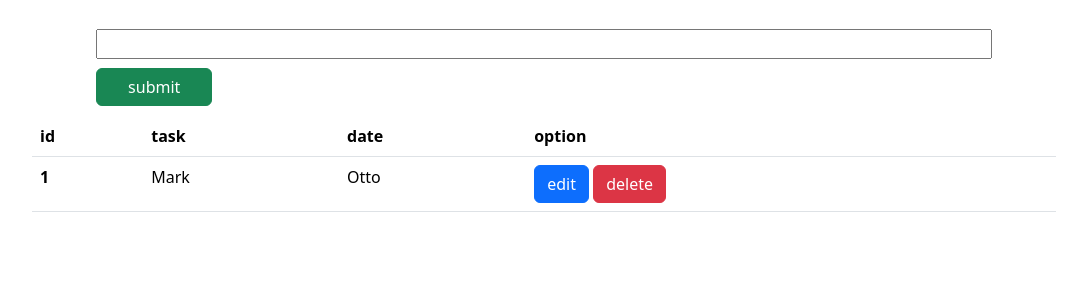
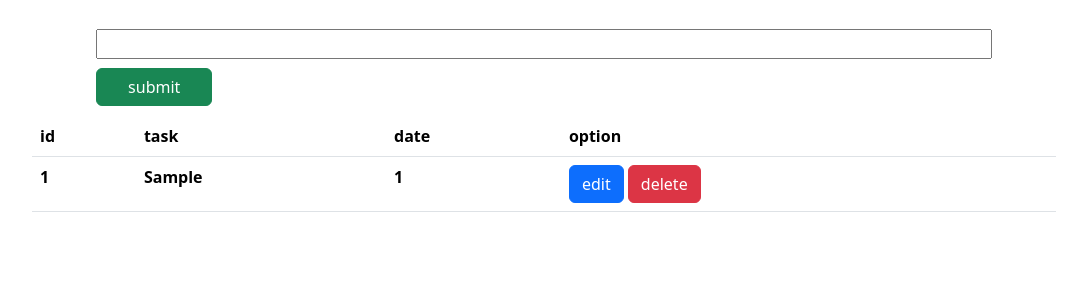
Before and after one commit to mounir2113/php_projects, a PHP site: page / in a window 1280 px wide. Shown: the top 300 px of the page, without its empty margins (96-1183 px from the left). Run offline with PHP 8.4, Linux system fonts and the light colour scheme; tables that the repository leaves empty or names only in its code hold one stand-in row (values such as "Sample post"); lists and menus that the app fills with data are empty.

Commit message:
Update index.php
small improvment

```diff
--- a/TODOAPP/index.php
+++ b/TODOAPP/index.php
@@ -1,6 +1,10 @@
-<?php $conn= mysqli_connect("localhost" , "root" ,'','todoapp');
+<?php
+session_start();
+$conn= mysqli_connect("localhost" , "root" ,'','todoapp');
 $sql= "SELECT * FROM `todolist` ";
 $result= mysqli_query($conn,$sql) ;
+$counter = 0;
+//  print_r (mysqlifetch_assoc($result));
 ?>
 
 <!DOCTYPE html>
@@ -15,14 +19,14 @@ $result= mysqli_query($conn,$sql) ;
 </head>
 <body>
  <div class="add-task">
-  <form action="task-save.php" method="post">
+  <form action="./handelers/task-save.php" method="post">
     <input type="text" name="task">
     <input class="btn btn-success" type="submit" value="submit">
   </form>
   </div>
 
   <?PHP
-  session_start();
+
   if (isset($_SESSION['success'])):?>
   <div class="alert alert-success text-center">
   <?PHP echo $_SESSION['success'];
@@ -43,16 +47,22 @@ $result= mysqli_query($conn,$sql) ;
     </tr>
   </thead>
   <tbody >
-    <tr>
-      <th scope="row">1</th>
-      <td>Mark</td>
-      <td>Otto</td>
-      <td>
+
+      <?PHP   while($row= mysqli_fetch_assoc($result)):?>
+
+      <th scope="col"><?php echo ++$counter ;?></th>
+      <th scope="col"><?php echo $row['value']?></th>
+      <th scope="col"><?php echo $row['id']?></th>
+      <!-- <th scope="col">task</th> -->
+      <!-- <th scope="col">date</th> -->
+      <th scope="col">
       <button type="button" class="btn btn-primary">edit</button>
-      <button type="button" class="btn btn-danger">delete</button>
+      <a href="handelers/delet-tasks.php?id=<?php echo $row['id']?>"><button type="button" class="btn btn-danger">delete</button></a>
+      </th>
       </td>
     </tr>
 
+    <?php endwhile?>
   </tbody>
 </table>
 
```
